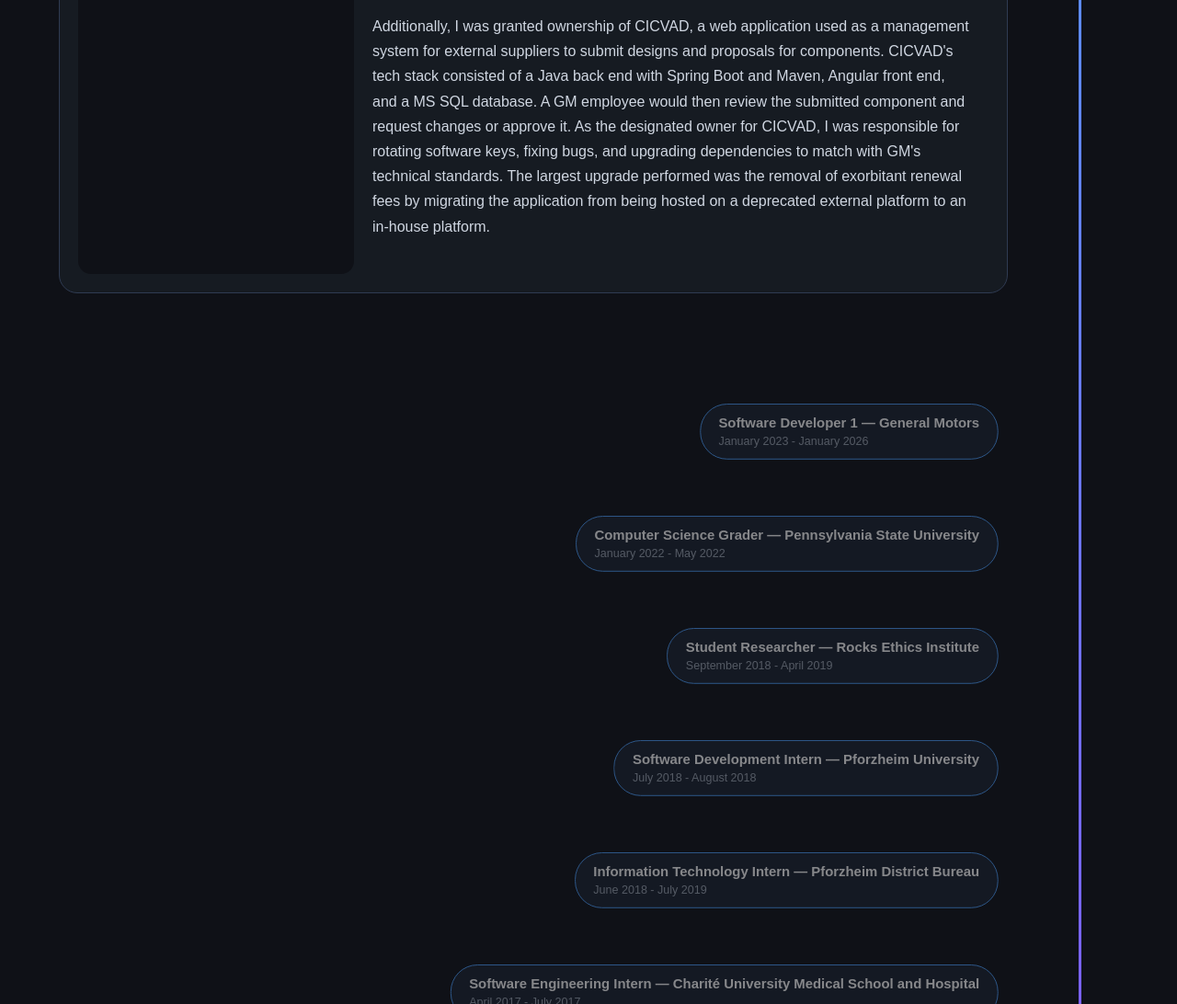
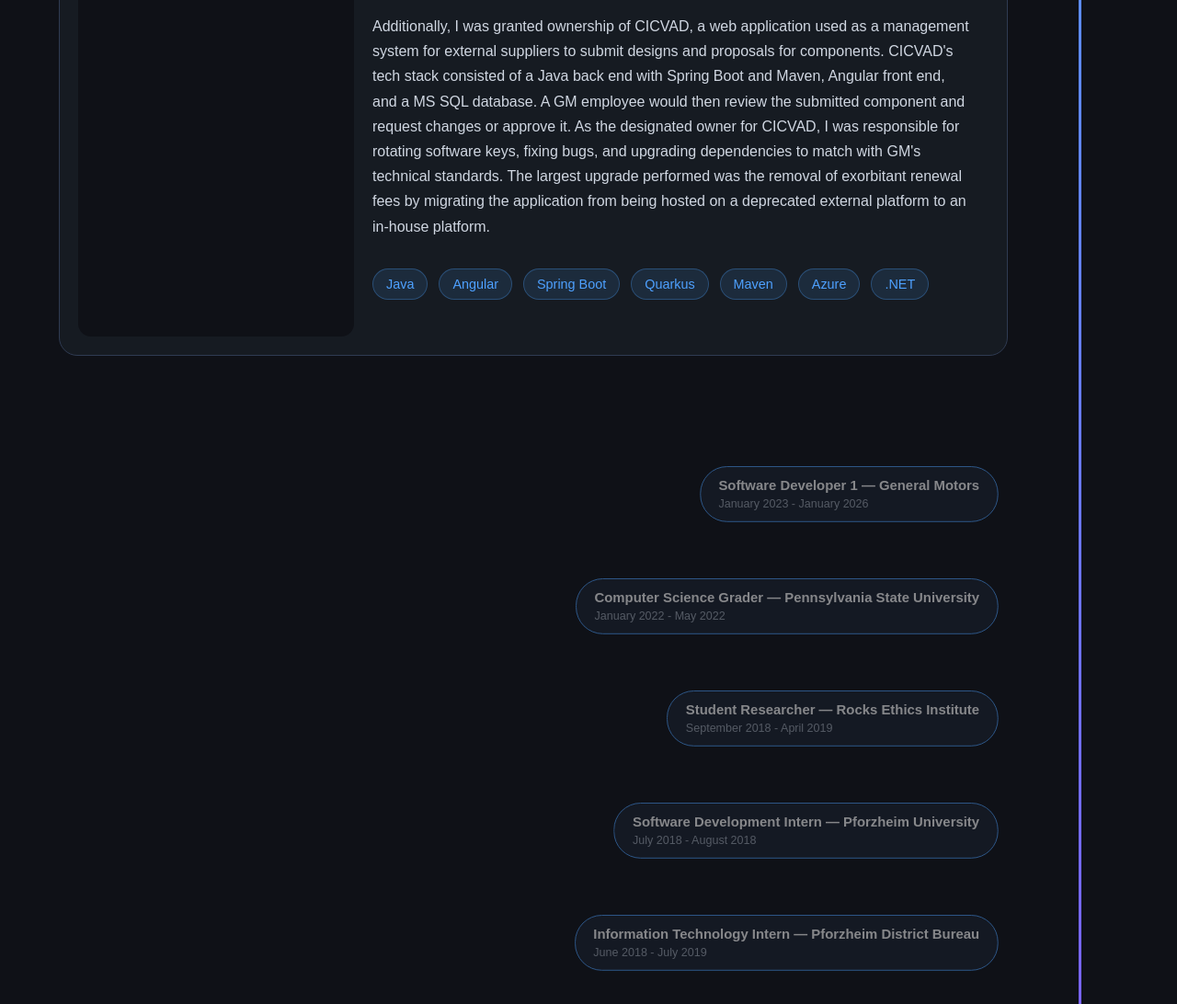
Before and after one commit to wannernicholas/wannernicholas.github.io, a plain HTML site: page index.html in a window 1280 px wide. Shown: the part 962-2054 px from the top of the page at 92% size. Drawn offline with Linux system fonts and the light colour scheme.

Commit message:
add project tags to career timeline

```diff
--- a/components/timeline-item.html
+++ b/components/timeline-item.html
@@ -12,6 +12,7 @@
       <h2>{{role}}</h2>
       <h4>{{company}}</h4>
       <p>{{description}}</p>
+      <div class="timeline-tags">{{tags}}</div>
     </div>
   </div>
 </div>
--- a/css/timeline-item.css
+++ b/css/timeline-item.css
@@ -112,8 +112,7 @@
 
   display: grid;
   grid-template-columns:
-      minmax(180px, 300px)
-      minmax(0, 1fr);
+    minmax(180px, 300px) minmax(0, 1fr);
 
   align-items: stretch;
 
@@ -161,6 +160,22 @@
   color: #4ea1ff;
 }
 
+.timeline-tags {
+  display: flex;
+  flex-wrap: wrap;
+  gap: 12px;
+  margin: 14px 0 20px;
+}
+
+.timeline-tags span {
+  background: rgba(78, 161, 255, 0.12);
+  color: #4ea1ff;
+  border: 1px solid rgba(78, 161, 255, 0.3);
+  padding: 8px 14px;
+  border-radius: 30px;
+  font-size: 0.9rem;
+}
+
 .content-text p {
   line-height: 1.7;
   color: #d0d7e2;
--- a/js/career.js
+++ b/js/career.js
@@ -6,7 +6,8 @@
     description: ["After being promoted to Software Developer 2 at GM, I worked to take on more initiatives and partner with stakeholders to improve the quality of product being created. The web application project I was working on at the time, Test Lifecycle Management (TLM), was migrated to Azure, and I worked to split the API into multiple microservices. The goal of the microservice refactor was to improve our deployment efficiency by allowing us to build and deploy only the microservices that had changed. The refactor also enabled greater customization for scaling the application, allowing us to minimize the usage of various services to keep cloud hosting costs down.",
       "I worked to create a standalone application using .NET to interface with TLM to assist labs with onboarding. Many labs had complex templates designed in Excel sheets. The tool allowed the Excel sheets to be quickly converted to the equivalent TLM data models and imported using external API endpoints. This cut the manual labor time to make and import extensive changes to templates from hours to minutes. For this application, I collaborated closely with our business partners to implement additional validation, add support for features that were under simultaneous development in TLM, and provide immediate support as problems were identified.",
       "Additionally, I was granted ownership of CICVAD, a web application used as a management system for external suppliers to submit designs and proposals for components. CICVAD's tech stack consisted of a Java back end with Spring Boot and Maven, Angular front end, and a MS SQL database. A GM employee would then review the submitted component and request changes or approve it. As the designated owner for CICVAD, I was responsible for rotating software keys, fixing bugs, and upgrading dependencies to match with GM's technical standards. The largest upgrade performed was the removal of exorbitant renewal fees by migrating the application from being hosted on a deprecated external platform to an in-house platform."],
-    image: "images/career/gm-logo.webp"
+    image: "images/career/gm-logo.webp",
+    tags: ["Java", "Angular", "Spring Boot", "Quarkus", "Maven", "Azure", ".NET"]
   },
   {
     role: "Software Developer 1",
@@ -14,35 +15,40 @@
     dates: "January 2023 - January 2026",
     description: ["When I first started at General Motors, I worked on the Janus project. The tech stack involved a Java back end with Spring Boot and Maven, Angular front end with Material css, and a PostgreSQL database. It enabled creating a plan to manage a project from start to finish and track all tasks needed for completion. I improved many different facets of Janus including increasing test automation, expanding the in-application reporting feature, and enabling users from outside the company to visit Janus.",
       "A second web application project I developed for was Test Lifecycle Management (TLM). The tech stack was comprised of a Java back end with Quarkus and Maven, Angular front end with Material css, and a PostgreSQL database. TLM was similar to Janus, however TLM focused primarily on creating customized requests to be sent to labs and tracking the evolving status of the request. While working on TLM, I focused primarily on the feature for 'attribute groups', which allowed users to create predefined groups of fields to be added to requests that could be shared across labs. For example, an attribute group could be used to represent a selectable test dummy and configure a variety of its details. Attribute groups were a cornerstone of the application as they were widely adopted to represent a variety of different components and data configurations."],
-    image: "images/career/gm-logo.webp"
+    image: "images/career/gm-logo.webp",
+    tags: ["Java", "Angular", "Spring Boot", "Quarkus", "Maven", "Cloud Foundry"]
   },
   {
     role: "Computer Science Grader",
     company: "Pennsylvania State University",
     dates: "January 2022 - May 2022",
     description: ["I worked as a grader for Penn State's Computer Science 102 class. In this class, students were taught about functions, parameters, recursion, arrays, and debugging with Python. I was initially assigned 50 students to grade for assignments and labs. Later, the positive feedback I received from the professor and students earned me a doubled share of 100 students for each lab and assignment."],
-    image: "images/career/psu-logo.png"
+    image: "images/career/psu-logo.png",
+    tags: ["Python"]
   },
   {
     role: "Student Researcher",
     company: "Rocks Ethics Institute",
     dates: "September 2018 - April 2019",
     description: ["I was part of a research team that investigated security vulnerabilities in shipping ports caused by automation errors. We identified key areas where automation was present and assessed potential risks. We additionally used Python and Jupyter to map out the different ports, which goods those ports regularly received, and where goods traveled to after passing through the port of entry. With this information, we were able to simulate the impacts of automation failures by showing which areas of the country and which goods would be affected if port automation failures occurred."],
-    image: "images/career/psu-logo.png"
+    image: "images/career/psu-logo.png",
+    tags: ["Python", "Jupyter"]
   },
   {
     role: "Software Development Intern",
     company: "Pforzheim University",
     dates: "July 2018 - August 2018",
     description: ["At Pforzheim University, I worked primarily on a project to implement a system for students and faculty to reset their passwords. At the time users needed to come to the IT desk personally and employees would manually reset passwords. To remedy this, I implemented a standard security question password retrieval setup that allowed a remote solution to this issue, which freed up time for the IT desk to assist in issues that were more urgent and complex."],
-    image: "images/career/hs-pforzheim-logo.png"
+    image: "images/career/hs-pforzheim-logo.png",
+    tags: ["HTML", "CSS", "JavaScript", "Active Directory"]
   },
   {
     role: "Information Technology Intern",
     company: "Pforzheim District Bureau",
     dates: "June 2018 - July 2019",
     description: ["While living in Pforzheim for a summer internship I worked at the District Bureau. My responsibilities involved maintenance of the city administration's servers. This included migrating the city's payroll servers to Windows 10. Additionally, I traveled to various areas around the city when servers encountered issues to assist in fixes."],
-    image: "images/career/pforzheim-coa.jpg"
+    image: "images/career/pforzheim-coa.jpg",
+    tags: []
   },
   {
     role: "Software Engineering Intern",
@@ -50,7 +56,8 @@
     dates: "April 2017 - July 2017",
     description: ["At Charité, I worked on a project to help automate the creation of doctor-patient letters. This was developed as a C# plugin for Microsoft Word that would automatically fetch relevant patient data and format the data into standardized tables. The goal was to standardize letters across medical divisions and doctors as well as to expedite the formulaic portions of letters so doctors could prioritize the patient-specific messages. This saved an average of 1-2 hours per letter for doctors.",
       "An additional project I worked on was a specialized filter for incoming patient data. The data was being transferred via Mirth software and I created a filter to convert the data directly into a format compatible with the patient database. This allowed for patient data to be quickly sent across multiple facilities and stored in an appropriate format."],
-    image: "images/career/Charite-logo.jpg"
+    image: "images/career/Charite-logo.jpg",
+    tags: ["C#", "Mirth", "Hl7", "MS SQL", "Java", "JavaScript"]
   },
 ];
 
--- a/js/timeline-item.js
+++ b/js/timeline-item.js
@@ -11,7 +11,8 @@
             data.description.map(p => `<p>${p}</p><br>`).join("")
         )
         .replaceAll("{{noImage}}", data.image ? "" : "no-image")
-        .replace("{{image}}", data.image ? `<img src="${data.image}" alt="">` : "");
+        .replace("{{image}}", data.image ? `<img src="${data.image}" alt="">` : "")
+        .replace("{{tags}}", data.tags ? data.tags.map(tag => `<span>${tag}</span>`).join("") : "");
 
     document.querySelector(".timeline-items").insertAdjacentHTML("beforeend", template);
 }
```
Lines whose indentation alone changed are shown as unchanged.
